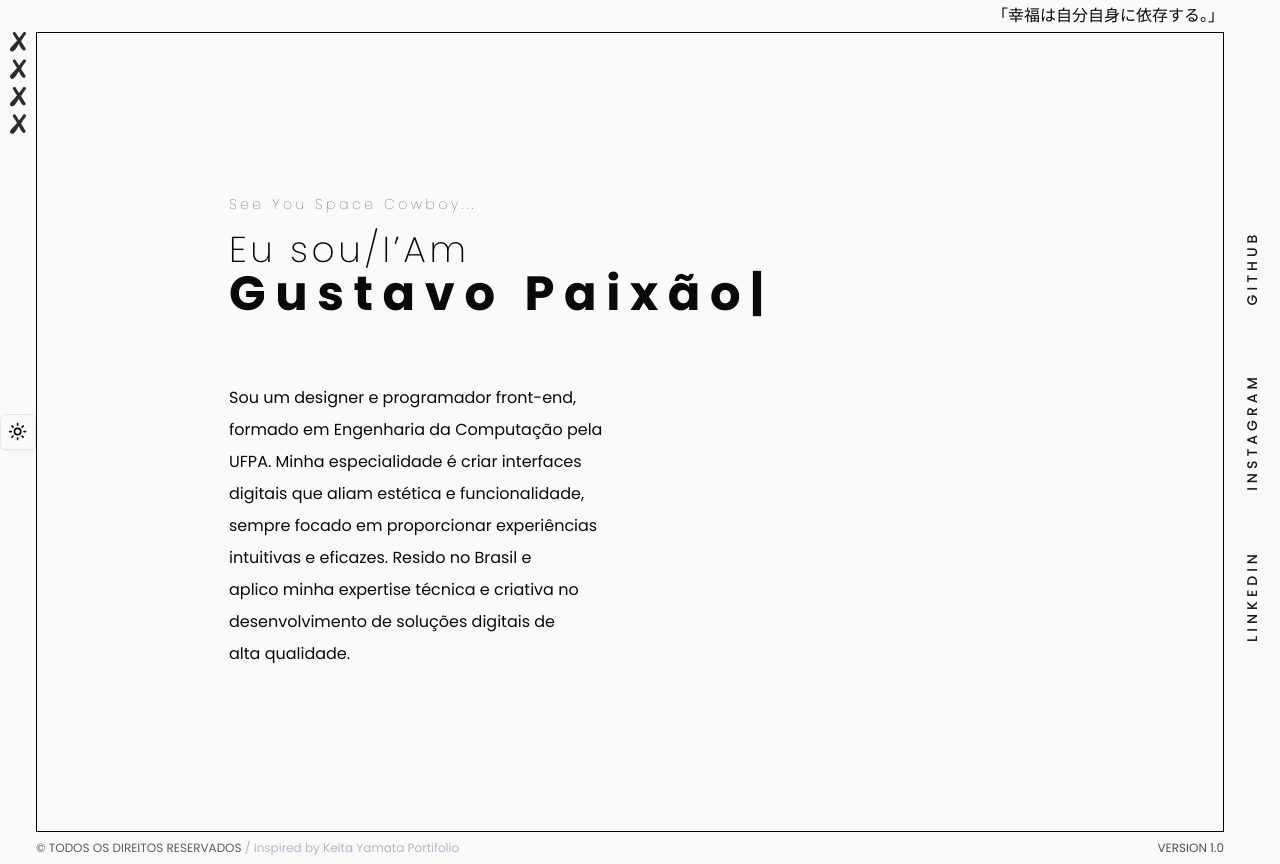
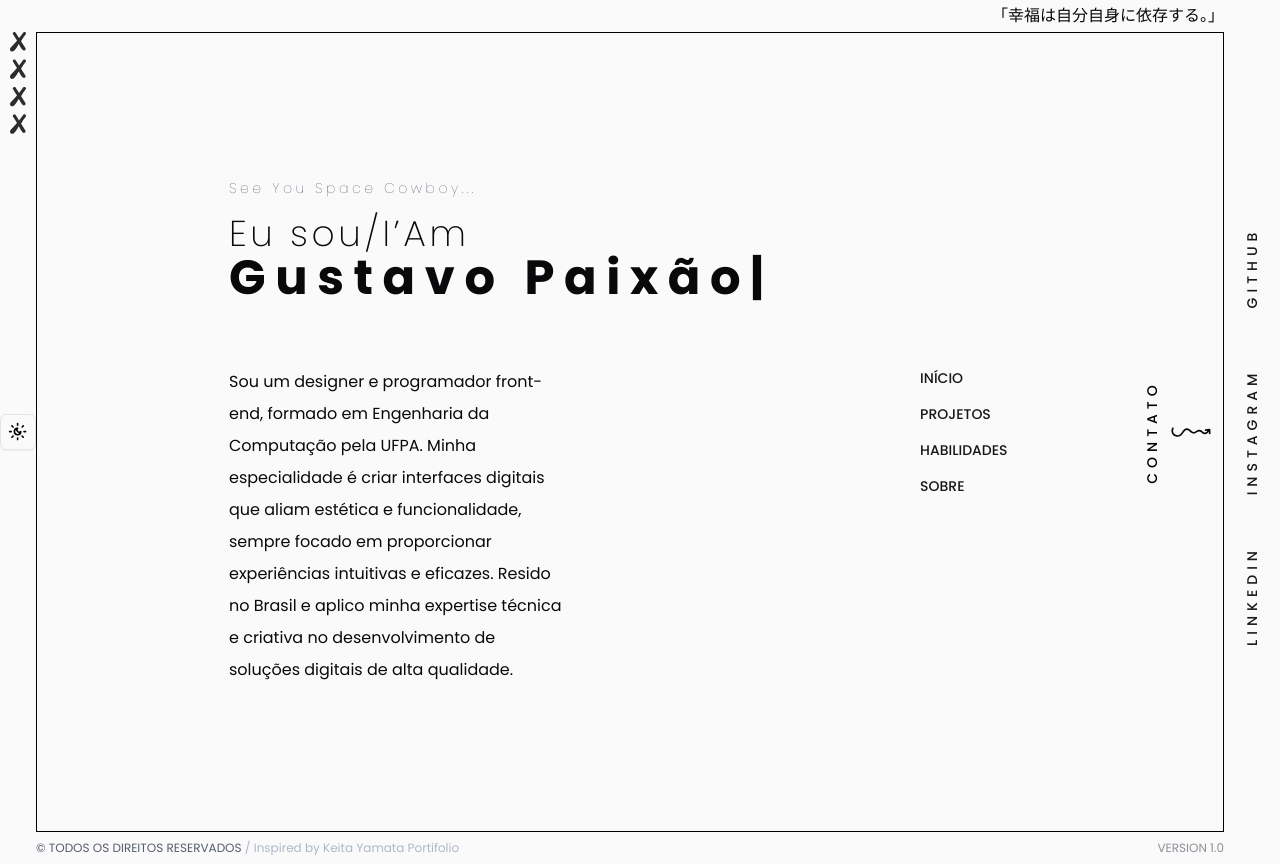
Before and after one commit to Guh-paixao/Portifolio, a Next.js app: page / in a window 1280 px wide. Built offline with nearby package versions, Linux system fonts and the light colour scheme.

Commit message:
Refactor font weights, add About page component, and create Skeleton component

```diff
--- a/src/app/layout.tsx
+++ b/src/app/layout.tsx
@@ -1,6 +1,7 @@
 import './globals.css'
 import { Poppins } from 'next/font/google'
 import { ThemeProvider } from '@/components/theme/themeProvider'
+import Layout from '@/components/frame/defaultFrame'
 
 // If loading a variable font, you don't need to specify the font weight
 const poppins = Poppins({
@@ -24,7 +25,9 @@ export default function RootLayout({
             enableSystem
             disableTransitionOnChange
           >
-            {children}
+            <Layout>
+              {children}
+            </Layout>
           </ThemeProvider>
         </body>
       </html>
--- a/src/app/page.tsx
+++ b/src/app/page.tsx
@@ -1,22 +1,18 @@
-import Layout from "@/components/frame/defaultFrame"
+import ContactIndicator from "@/components/frame/contactIndicator";
+import Presentation from "@/components/frame/presentation";
+import NavMenu from "@/components/navMenu";
 
 
 export default function Home() {
   return (
-    <Layout>
-      <div className="flex flex-1 mx-48  items-center">
-        <div className="flex flex-col gap-16">
-          <div className="flex flex-col gap-4">
-            <h4 className="font-poppins text-sm font-extralight text-slate-800 dark:text-slate-200 tracking-[.25em]">See You Space Cowboy...</h4>
-            <h1 className="font-poppins text-4xl font-light text-dark dark:text-white tracking-[.10em]">Eu sou/I’Am <br /><span className="font-bold text-5xl font-poppins tracking-[.20em]">Gustavo Paixão|</span></h1>
-          </div>
-          <div>
-            <p className="font-poppins text-dark dark:text-white text-pretty w-3/6 leading-loose">
-              Sou um designer e programador front-end, formado em Engenharia da Computação pela UFPA. Minha especialidade é criar interfaces digitais que aliam estética e funcionalidade, sempre focado em proporcionar experiências intuitivas e eficazes. Resido no Brasil e aplico minha expertise técnica e criativa no desenvolvimento de soluções digitais de alta qualidade.
-            </p>
-          </div>
-        </div>
+    <div className="flex flex-1 ml-48 items-center">
+      <Presentation />
+      <div className="flex mr-24">
+        <NavMenu />
       </div>
-    </Layout>
+      <div className="flex">
+        <ContactIndicator />
+      </div>
+    </div>
   )
 }
--- a/src/components/externalButtons/links.tsx
+++ b/src/components/externalButtons/links.tsx
@@ -1,19 +1,18 @@
 
-import Link from "next/link";
 import { Button } from "../ui/button";
 
 
 export default function LinksButton() {
     return (
         <div className="flex w-14 flex-col gap-32">
-            <Button variant='link' className="-rotate-90" asChild>
-                <Link className="font-poppins tracking-[4px] font-medium" href="https://github.com/Guh-paixao">GITHUB</Link>
+            <Button variant='link' className="-rotate-90" title="GitHub" asChild>
+                <a target="_blank" href="https://github.com/Guh-paixao" rel="noopener noreferrer" className="font-poppins tracking-[5px] font-medium">GITHUB</a>
             </Button>
-            <Button variant='link' className="-rotate-90" asChild>
-                <Link className="font-poppins tracking-[4px] font-medium" href="https://instagram.com/_gus_paixao">INSTAGRAM</Link>
+            <Button variant='link' className="-rotate-90" title="Instagram" asChild>
+                <a target="_blank" href="https://instagram.com/_gus_paixao" rel="noopener noreferrer" className="font-poppins tracking-[5px] font-medium">INSTAGRAM</a>
             </Button>
-            <Button variant='link' className="-rotate-90" asChild>
-                <Link className="font-poppins tracking-[4px] font-medium" href="https://linkedin.com/in/gustavo-borges14">LINKEDIN</Link>
+            <Button variant='link' className="-rotate-90" title="LinkedIn" asChild>
+                <a target="_blank" href="https://linkedin.com/in/gustavo-borges14" rel="noopener noreferrer" className="font-poppins tracking-[5px] font-medium">LINKEDIN</a>
             </Button>
         </div>
     )
--- /dev/null
+++ b/src/components/frame/contactIndicator.tsx
@@ -0,0 +1,20 @@
+import Image from "next/image";
+import ArrowWhite from '@/assets/images/SVGs/arrow_white.svg';
+import ArrowBlack from '@/assets/images/SVGs/arrow_black.svg';
+
+
+export default function ContactIndicator() {
+    return (
+        <div className="flex mr-8">
+            <div className="dark:flex justify-center items-center dark:visible hidden">
+                <span className="text-black dark:text-white font-poppins text-sm tracking-[5px] font-medium -rotate-90">CONTATO</span>
+                <Image src={ArrowWhite} alt="Arrow" width={60} height={60} className={`pointer-events-none -ml-8`} />
+            </div>
+
+            <div className="flex justify-center items-center visible dark:hidden">
+                <span className="text-black dark:text-white font-poppins text-sm tracking-[5px] font-medium -rotate-90">CONTATO</span>
+                <Image src={ArrowBlack} alt="Arrow" width={60} height={60} className={`pointer-events-none -ml-8`} />
+            </div>
+        </div>
+    )
+}
--- a/src/components/frame/defaultFrame.tsx
+++ b/src/components/frame/defaultFrame.tsx
@@ -19,7 +19,7 @@ export default function Layout(children: { children: ReactNode }) {
                 </div>
                 <div className="flex mx-9 py-2 justify-between items-center">
                     <span className="font-poppins text-xs opacity-75 text-slate-800 dark:text-slate-400">© TODOS OS DIREITOS RESERVADOS <span className="text-slate-400">/ Inspired by Keita Yamata Portifolio</span></span>
-                    <span className="font-poppins text-xs mr-5 opacity-75">VERSION 1.0</span>
+                    <span className="font-poppins text-xs mr-5 opacity-50 text-slate-800 dark:text-slate-400">VERSION 1.0</span>
                 </div>
             </div>
         </main>
--- /dev/null
+++ b/src/components/frame/presentation.tsx
@@ -0,0 +1,18 @@
+
+
+
+export default function Presentation() {
+    return (
+        <div className="flex flex-col gap-16">
+            <div className="flex flex-col gap-4">
+                <h4 className="font-poppins text-sm font-extralight text-slate-800 dark:text-slate-200 tracking-[.25em]">See You Space Cowboy...</h4>
+                <h1 className="font-poppins text-4xl font-light text-dark dark:text-white tracking-[.10em]">Eu sou/I’Am <br /><span className="font-bold text-5xl font-poppins tracking-[.20em]">Gustavo Paixão|</span></h1>
+            </div>
+            <div>
+                <p className="font-poppins text-dark dark:text-white text-pretty w-3/6 leading-loose">
+                    Sou um designer e programador front-end, formado em Engenharia da Computação pela UFPA. Minha especialidade é criar interfaces digitais que aliam estética e funcionalidade, sempre focado em proporcionar experiências intuitivas e eficazes. Resido no Brasil e aplico minha expertise técnica e criativa no desenvolvimento de soluções digitais de alta qualidade.
+                </p>
+            </div>
+        </div>
+    )
+}
--- /dev/null
+++ b/src/components/navMenu/index.tsx
@@ -0,0 +1,22 @@
+import Link from "next/link";
+import { Button } from "../ui/button";
+
+
+export default function NavMenu() {
+    return (
+        <nav className="flex flex-col items-start">
+            <Button variant='link' className="font-poppins font-medium">
+                <Link href='/'>INÍCIO</Link>
+            </Button>
+            <Button variant='link' className="font-poppins font-medium">
+                <Link href='/projects'>PROJETOS</Link>
+            </Button>
+            <Button variant='link' className="font-poppins font-medium">
+                <Link href='/skills'>HABILIDADES</Link>
+            </Button>
+            <Button variant='link' className="font-poppins font-medium">
+                <Link href='/about'>SOBRE</Link>
+            </Button>
+        </nav>
+    )
+}
--- a/src/components/theme/toggleTheme.tsx
+++ b/src/components/theme/toggleTheme.tsx
@@ -1,7 +1,7 @@
 "use client"
 
 import * as React from "react"
-import { Moon, Sun } from "lucide-react"
+import { SunMoon } from "lucide-react"
 import { useTheme } from "next-themes"
 
 import { Button } from "@/components/ui/button"
@@ -33,8 +33,7 @@ export function ModeToggle() {
             <DropdownMenu>
                 <DropdownMenuTrigger asChild>
                     <Button className="mx-0" variant="outline" size="icon">
-                        <Sun className="h-[1.2rem] w-[1.2rem] rotate-0 scale-100 text-black transition-all dark:-rotate-90 dark:scale-0" />
-                        <Moon className="absolute h-[1.2rem] w-[1.2rem] rotate-90 scale-0 transition-all dark:rotate-0 dark:scale-100" />
+                        <SunMoon className="h-[1.2rem] w-[1.2rem] rotate-0 scale-100 dark:text-white text-black transition-all" />
                         <span className="sr-only">Mudar Tema</span>
                     </Button>
                 </DropdownMenuTrigger>
--- /dev/null
+++ b/src/components/ui/skeleton.tsx
@@ -0,0 +1,15 @@
+import { cn } from "@/lib/utils"
+
+function Skeleton({
+  className,
+  ...props
+}: React.HTMLAttributes<HTMLDivElement>) {
+  return (
+    <div
+      className={cn("animate-pulse rounded-md bg-primary/10", className)}
+      {...props}
+    />
+  )
+}
+
+export { Skeleton }
```
Also changed, not shown: src/assets/images/SVGs/arrow_black.svg (added), src/assets/images/SVGs/arrow_white.svg (added).
